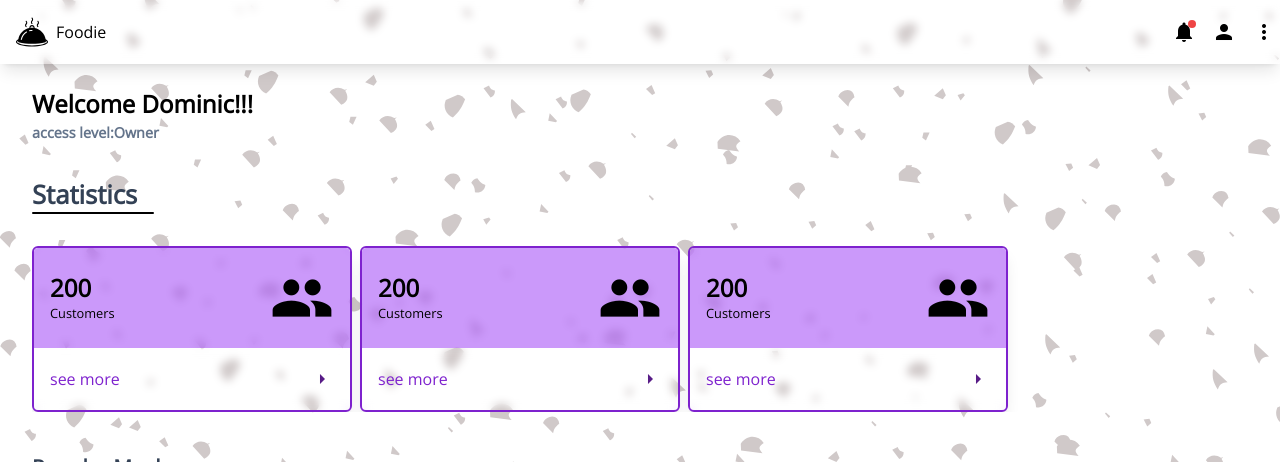
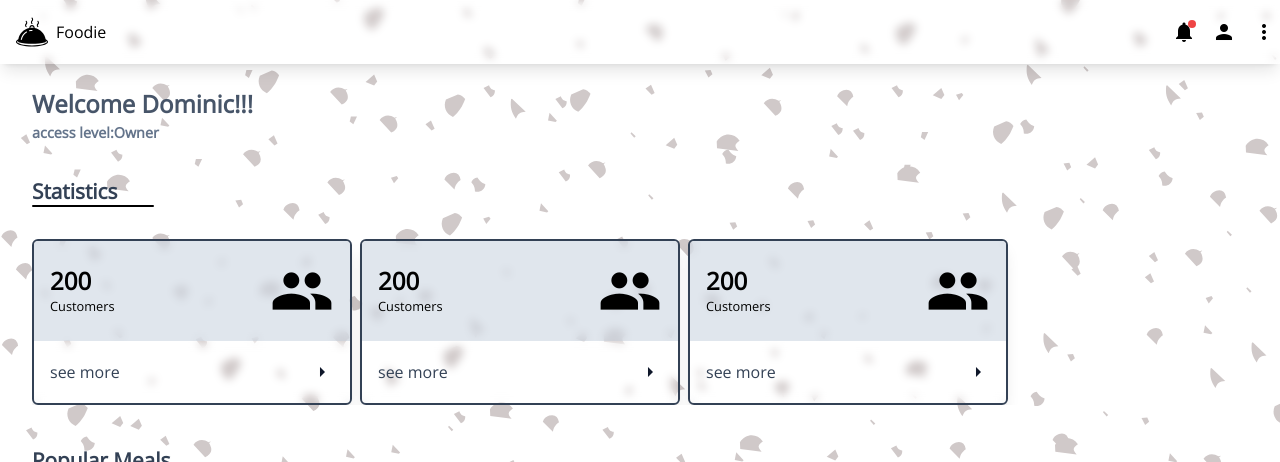
Before and after one commit to dom-codex/Foodapp-admin-frontend, a React (Create React App) app: page / in a window 1280 px wide. Shown: the top 462 px of the page. Built offline with nearby package versions, Linux system fonts and the light colour scheme.

Commit message:
Improve dashboard design

```diff
--- a/src/components/mealcard.js
+++ b/src/components/mealcard.js
@@ -2,7 +2,7 @@ import React from 'react';
 import { getFoodImageUrl } from '../asset/getimages.js';
 const MealCard = () => {
   return (
-    <div className="rounded-md shadow-lg bg-white/10 backdrop-blur-sm border-[1px] border-slate-100 w-[320px] mt-4 overflow-hidden inline-block mr-4">
+    <div className="rounded-md shadow-lg bg-white/10 backdrop-blur-sm border-[2px] border-slate-500 w-[320px] mt-4 overflow-hidden inline-block mr-4">
       <div className="relative overflow-hidden max-h-[180px]">
         <img src={getFoodImageUrl()} className="w-fit h-fit" />
         <button className="absolute bottom-[6px] right-[8px] bg-black/40 shadow-sm rounded-sm p-[8px]">
--- a/src/components/statcard.js
+++ b/src/components/statcard.js
@@ -1,8 +1,8 @@
 import React from 'react';
 const Statscard = () => {
   return (
-    <div className="border-2 border-purple-700 overflow-hidden rounded-md shadow-lg inline-block w-[320px] mr-2 ">
-      <div className="flex  justify-between items-center h-[100px] bg-purple-500/60 backdrop-blur-sm px-4">
+    <div className="border-2 border-slate-700 overflow-hidden rounded-md shadow-lg inline-block w-[320px] mr-2 ">
+      <div className="flex  justify-between items-center h-[100px] bg-slate-300/60 backdrop-blur-sm px-4">
         <div>
           <p className="text-2xl font-bold">200</p>
           <small>Customers</small>
@@ -12,11 +12,11 @@ const Statscard = () => {
         </div>
       </div>
       <div className="bg-white/1 backdrop-blur-sm h-[62px] flex justify-between items-center px-4">
-        <a href="#" className="text-purple-700">
+        <a href="#" className="text-slate-700">
           see more
         </a>
         <span>
-          <i className="material-icons text-purple-900">arrow_right</i>
+          <i className="material-icons text-slate-900">arrow_right</i>
         </span>
       </div>
     </div>
--- a/src/pages/dashboard.js
+++ b/src/pages/dashboard.js
@@ -15,7 +15,7 @@ const Dashboard = () => {
       <div className="w-[95%] mx-auto">
         <div className={'flex mx-auto mb-8'}>
           <div>
-            <h2 className="font-bold mb-0 text-[1.5rem]">Welcome Dominic!!!</h2>
+            <h2 className="font-bold mb-0 text-[1.5rem] text-slate-600">Welcome Dominic!!!</h2>
             <small className="text-slate-500 mt-0 text-[0.9rem] font-bold ">
               <span>access level:</span>
               <span>Owner</span>
@@ -25,7 +25,7 @@ const Dashboard = () => {
         {/**stats section  */}
         <div className="mb-10">
           <h2
-            className="relative  font-bold mb-8 text-[1.6rem] text-slate-700 before:content-['']
+            className="relative  font-bold mb-8 text-[1.3rem] text-slate-700 before:content-['']
           before:absolute before:w-[10%] before:h-[2px] before:bg-black before:bottom-0 before:rounded-md "
           >
             Statistics{' '}
```
